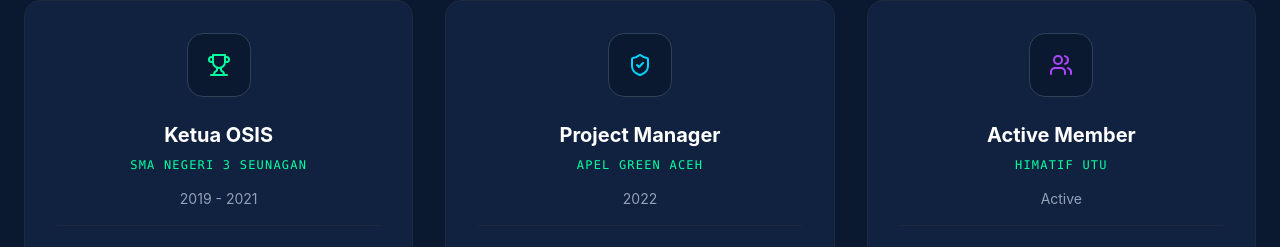
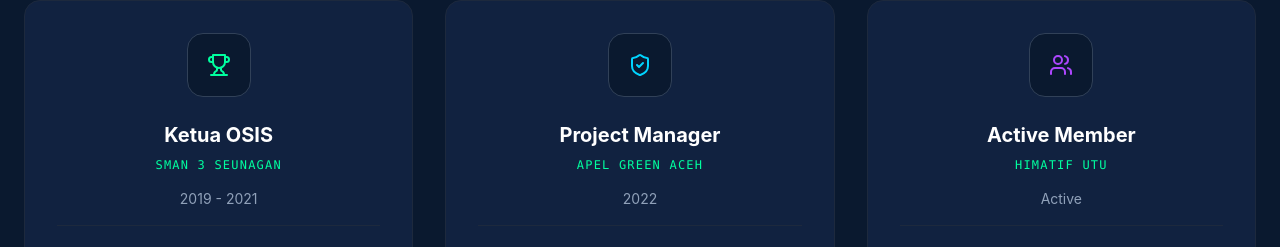
Before and after one commit to Ultza/elegant-portfolio-ultaza, a React (Vite) app: page / in a window 1280 px wide. Shown: the part 4449-4696 px from the top of the page. Built offline with nearby package versions, Linux system fonts and the light colour scheme.

Commit message:
ubah SMKN menjadi SMAN

```diff
--- a/src/app/components/Leadership.tsx
+++ b/src/app/components/Leadership.tsx
@@ -5,7 +5,7 @@
 const leaderItems = [
   {
     role: 'Ketua OSIS',
-    org: 'SMA Negeri 3 Seunagan',
+    org: 'SMAN 3 Seunagan',
     period: '2019 - 2021',
     achievement: 'Ranked 1st in class & led major student initiatives.',
     icon: <Trophy className="text-[#00ff9f]" />
```
